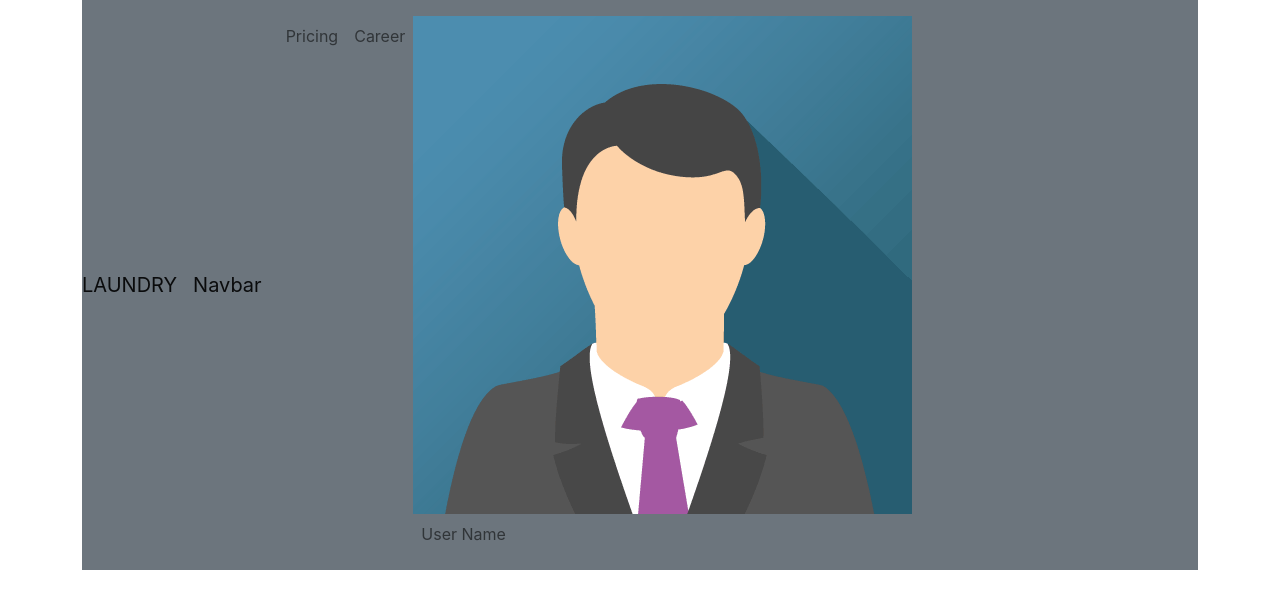
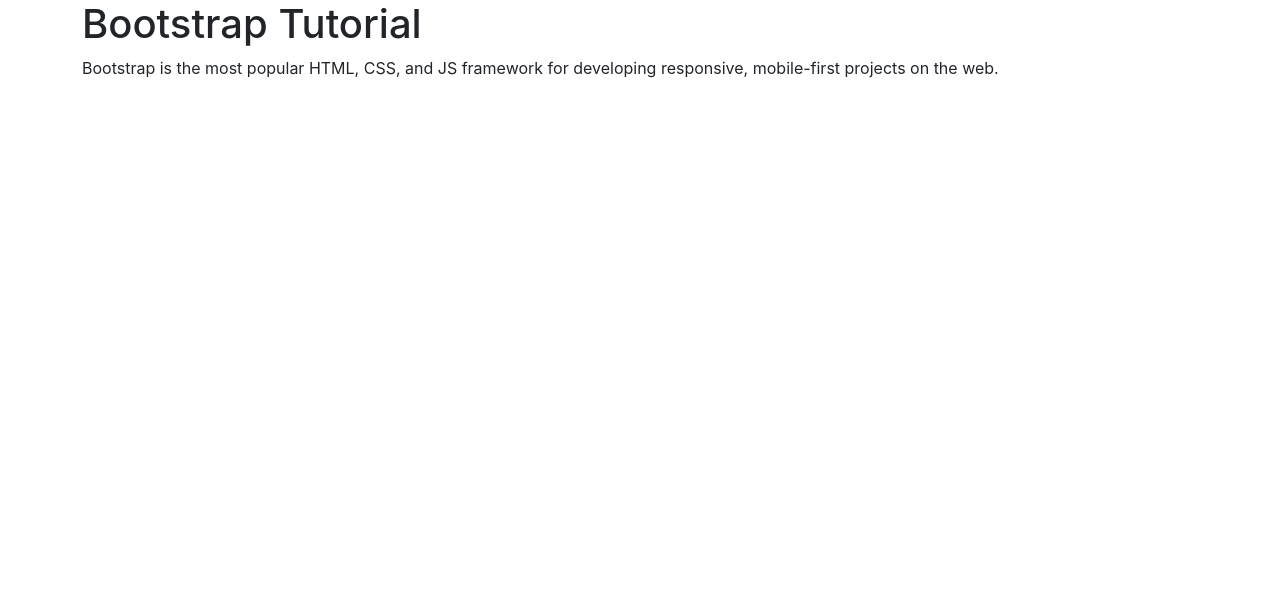
Before and after one commit to nikhila29/Laundry-service-project, a React (Create React App) app in the folder laundry-frontend/: page /dashboard in a window 1280 px wide. Shown: the top 608 px of the page. Built offline with nearby package versions, Linux system fonts and the light colour scheme.

Commit message:
front end

```diff
--- a/laundry-frontend/src/components/dashboard/dash.css
+++ b/laundry-frontend/src/components/dashboard/dash.css
@@ -0,0 +1,3 @@
+.user{
+    display: inline-block;
+}
--- a/laundry-frontend/src/components/dashboard/dash.js
+++ b/laundry-frontend/src/components/dashboard/dash.js
@@ -6,34 +6,10 @@
 export default function dashboard() {
   return (
       <div className="container">
-        <nav class="navbar navbar-expand-lg navbar-light bg-secondary">
-            <a class="navbar-brand" href="#">LAUNDRY</a>
-            <button class="navbar-toggler" type="button" data-toggle="collapse" data-target="#navbarNav" aria-controls="navbarNav" aria-expanded="false" aria-label="Toggle navigation">
-                <span class="navbar-toggler-icon"></span>
-            </button>
-            <div class="collapse navbar-collapse" id="navbarNav">
-            <nav class="navbar navbar-expand-lg navbar-light bg-secondary">
-  <a class="navbar-brand" href="#">Navbar</a>
-  <button class="navbar-toggler" type="button" data-toggle="collapse" data-target="#navbarNav" aria-controls="navbarNav" aria-expanded="false" aria-label="Toggle navigation">
-    <span class="navbar-toggler-icon"></span>
-  </button>
-  <div class="collapse navbar-collapse" id="navbarNav">
-    <ul class="navbar-nav">
-      <li class="nav-item active">
-        <a class="nav-link" href="#">Pricing <span class="sr-only">(current)</span></a>
-      </li>
-      <li class="nav-item">
-        <a class="nav-link" href="#">Career</a>
-      </li>
-      <li class="nav-item">
-        <img src={user1}/>
-        <a class="nav-link" href="#">User Name</a>
-      </li>
-    </ul>
-  </div>
-</nav>
-            </div>
-        </nav>
+        <div class="jumbotron">
+            <h1>Bootstrap Tutorial</h1>
+            <p>Bootstrap is the most popular HTML, CSS, and JS framework for developing responsive, mobile-first projects on the web.</p>
+        </div>
       </div>
   )
 }
--- a/laundry-frontend/src/components/register/register.js
+++ b/laundry-frontend/src/components/register/register.js
@@ -5,7 +5,7 @@
 export default function register() {
   return (
       <div className="container">
-          <div>This is register page</div>
+          <div>This is register</div>
           <div>Lets check</div>
       </div>
   )
```
